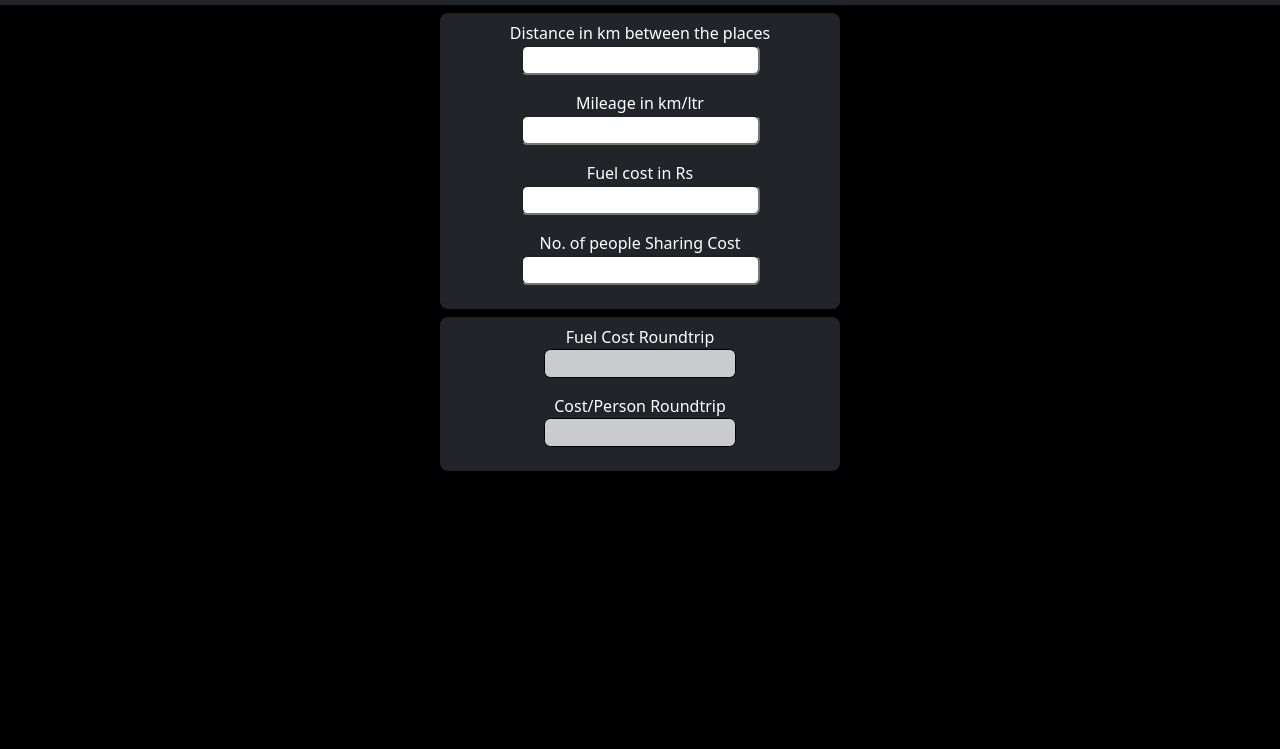
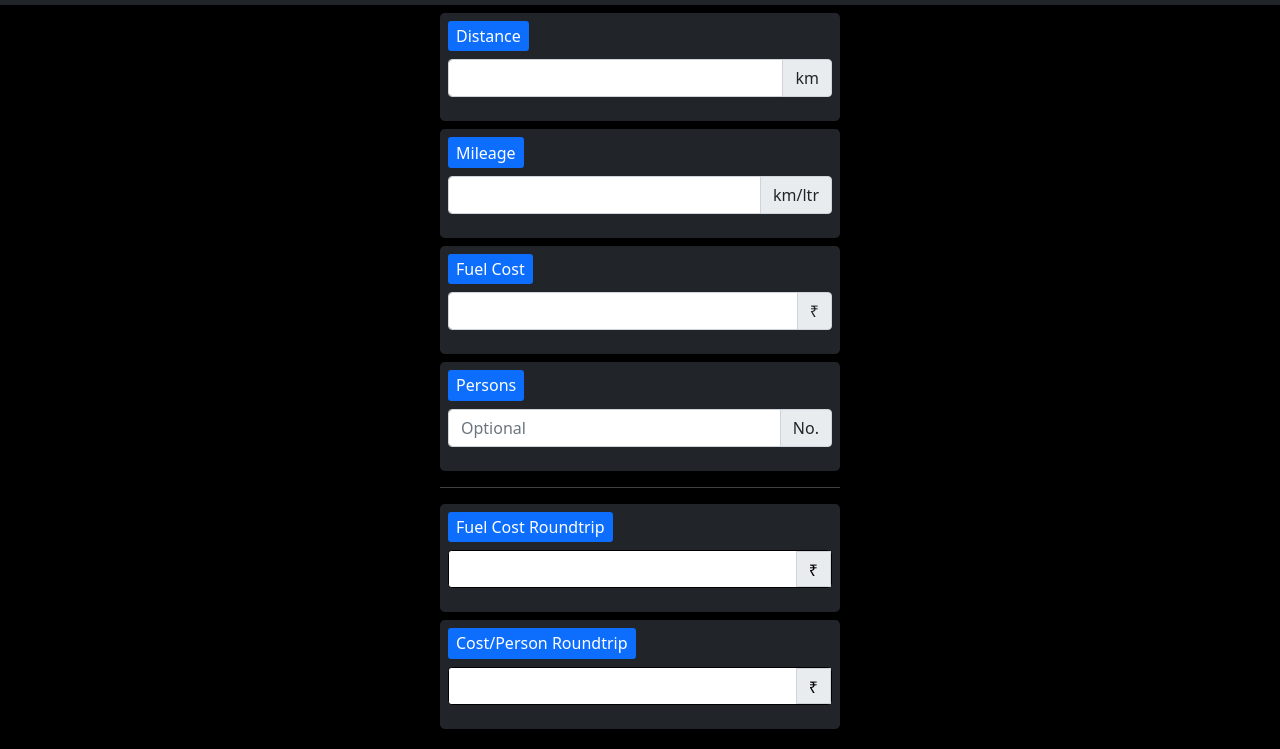
Before and after one commit to Vishnu-Aithal/Bill-App, a plain HTML site: page index.html in a window 1280 px wide. Shown: the part 51-800 px from the top of the page. Drawn offline with nearby package versions, Linux system fonts and the light colour scheme.

Commit message:
style - layout

```diff
--- a/fuel.js
+++ b/fuel.js
@@ -1,7 +1,7 @@
 const outputContainer = document.querySelector(".output-container");
-const totalCostRoundtrripDisplay = document.querySelector(".total-cost-roundtrip");
-const costPerPersonDisplay = document.querySelector(".cost-per-person-roundtrip");
-const inputs = document.querySelectorAll("input");
+const totalCostRoundtrripDisplay = document.querySelector("#total-cost-roundtrip");
+const costPerPersonDisplay = document.querySelector("#cost-per-person-roundtrip");
+const inputs = document.querySelectorAll(".input");
 
 
 inputs.forEach(input => input.previousValidValue = "")
@@ -25,10 +25,8 @@ inputs.forEach(input => {
         if (input.validity.valid) {
             input.previousValidValue = inputValue;
             if (allInputsEntered()) {
-                calculate(inputs[0].value, inputs[1].value, inputs[2].value, inputs[3].value)
-                btnCalculate.disabled = false
+                calculate(inputs[0].value, inputs[1].value, inputs[2].value, inputs[3].value);
             } else {
-                btnCalculate.disabled = true
                 clearDisplay();
             }
         } else {
@@ -38,20 +36,20 @@ inputs.forEach(input => {
 })
 
 const displayResult = function (result) {
-    totalCostRoundtrripDisplay.innerText = result.totalCost+" ₹";
-    costPerPersonDisplay.innerText = result.costPerPerson+" ₹";
+    totalCostRoundtrripDisplay.innerHTML = result.totalCost+"<span>₹</span>";
+    costPerPersonDisplay.innerHTML = result.costPerPerson+"<span>₹</span>";
 }
 
 const clearDisplay = function () {
-    totalCostRoundtrripDisplay.innerText = "";
-    costPerPersonDisplay.innerText = "";
+    totalCostRoundtrripDisplay.innerHTML = "<span>₹</span>";
+    costPerPersonDisplay.innerHTML = "<span></span>";
 }
 
 const calculate = function (distance, mileage, fuelPrice, person) {
     let result = {};
-    result.totalCost = ((distance * 2) * fuelPrice / mileage).toFixed(2);
-    console.log(Number(person))
+    result.totalCost = (distance * 2) * fuelPrice / mileage;
     Number(person) === 0 ? result.persons = 1 : result.persons = person;
     result.costPerPerson = (result.totalCost / result.persons).toFixed(2);
+    result.totalCost = result.totalCost.toFixed(2);
     displayResult(result);
 }
--- a/index.html
+++ b/index.html
@@ -15,7 +15,9 @@
     <nav class="navbar navbar-expand-lg navbar-dark bg-dark mb-2">
         <div class="container-fluid">
             <a class="navbar-brand" href="#">Expense Calculator</a>
-          <button class="navbar-toggler" type="button" data-bs-toggle="collapse" data-bs-target="#navbarSupportedContent" aria-controls="navbarSupportedContent" aria-expanded="false" aria-label="Toggle navigation">
+            <button class="navbar-toggler bg-primary" type="button" data-bs-toggle="collapse"
+                data-bs-target="#navbarSupportedContent" aria-controls="navbarSupportedContent" aria-expanded="false"
+                aria-label="Toggle navigation">
                 <span class="navbar-toggler-icon"></span>
             </button>
             <div class="collapse navbar-collapse" id="navbarSupportedContent">
@@ -33,20 +35,54 @@
 
     <div class="container bg-dark">
 
-          <label for="distance">Distance in km between the places</label>
-          <input id="distance" type="number" min="1" step="0.05" name="distance">
-          <label for="mileage">Mileage in km/ltr</label>
-          <input id="mileage" type="number" min="1" step="0.05" name="mileage">
-          <label for="petrol">Fuel cost in Rs</label>
-          <input id="price" type="number" min="1" step="0.05" name="petrol">
-          <label for="sharing">No. of people Sharing Cost</label>
-          <input id="people" type="number" min="1" step="0.05" name="sharing">
+        <label class="bg-primary" for="distance">Distance</label>
+        <div class="input-group mb-3">
+            <input type="number" min="1" step="0.01" class="form-control" id="distance" aria-label="Distance in km">
+            <span class="input-group-text">km</span>
+        </div>
+    </div>
+
+    <div class="container bg-dark">
+        <label class="bg-primary" for="mileage">Mileage</label>
+        <div class="input-group mb-3">
+            <input type="number" min="1" step="0.01" class="form-control" id="mileage"
+                aria-label="Mileage in km per litre">
+            <span class="input-group-text">km/ltr</span>
+        </div>
+    </div>
+
+
+    <div class="container bg-dark">
+        <label class="bg-primary" for="petrol">Fuel Cost</label>
+        <div class="input-group mb-3">
+            <input type="number" min="1" step="0.01" class="form-control" id="price"
+                aria-label="price of fuel per litre">
+            <span class="input-group-text">₹</span>
+        </div>
+    </div>
+
+    <div class="container bg-dark">
+        <label class="bg-primary" for="sharing">Persons</label>
+        <div class="input-group mb-3">
+            <input type="number" min="1" step="1" placeholder="Optional" class="form-control" id="people"
+                aria-label="No. of people sharing cost">
+            <span class="input-group-text">No.</span>
+        </div>
+
+    </div>
+
+    <hr>
+    <div class="container output-container bg-dark">
+
+        <label class="bg-primary" for="total-cost-roundtrip">Fuel Cost Roundtrip</label>
+        <div id="total-cost-roundtrip" class="output-display"><span>₹</span>
+        </div>
     </div>
     <div class="container output-container bg-dark">
-          <label for="total-cost-roundtrip">Fuel Cost Roundtrip</label>
-          <div class="total-cost-roundtrip"></div>
-          <label for="cost-per-person-roundtrip">Cost/Person Roundtrip</label>
-          <div class="cost-per-person-roundtrip"></div>
+        <label class="bg-primary" for="cost-per-person-roundtrip">Cost/Person Roundtrip</label>
+        <div id="cost-per-person-roundtrip" class="output-display"><span>₹</span>
+        </div>
+
     </div>
 
 
--- a/style.css
+++ b/style.css
@@ -12,29 +12,49 @@ body{
     width: 400px;
     max-width: 90%;
     margin:auto;
-    text-align: center;
-    border-radius: 0.5rem;
+    margin-bottom: 0.5rem;
+    text-align: start;
+    border-radius: 0.3rem;
     padding: 0.5rem;
 }
 
-input {
-    border-radius: 0.4rem;
-    margin:0 auto 1rem;
-    display:block;
-    text-align: center;
+hr {
+    width:400px;
+    margin:1rem auto;
+    max-width: 90%;
 }
 
 .output-container{
     margin-top: 0.5rem;
 }
 
-.output-container div {
-    width:50%;
-    height:1.8rem;
+label{
+    margin-bottom: 0.5rem;
+    padding: 0.2rem 0.5rem;
+    border-radius: 0.2rem;
+}
+
+.output-display {
+    width:100%;
+    height:2.4rem;
     margin:0 auto 1rem;
     border: black solid 1px;
-    border-radius: 0.4rem;
-    background-color: rgba(255, 255, 255, 0.76);
+    border-radius: 0.2rem;
+    background-color: white;
     color:black;
-    padding-left: 0.1rem;
+    padding:0.5rem 0.8rem ;
+    position: relative;
+    text-align: start;
 }
+.output-display span {
+    position: absolute ;
+    right: 0;
+    top: 0;
+    bottom: 0;
+    width:2.2rem;
+    padding-top:0.4rem;
+    text-align: center;
+
+    border: 1px solid #ced4da;
+    background-color: #e9ecef;
+}
```
Lines whose indentation alone changed are shown as unchanged.
